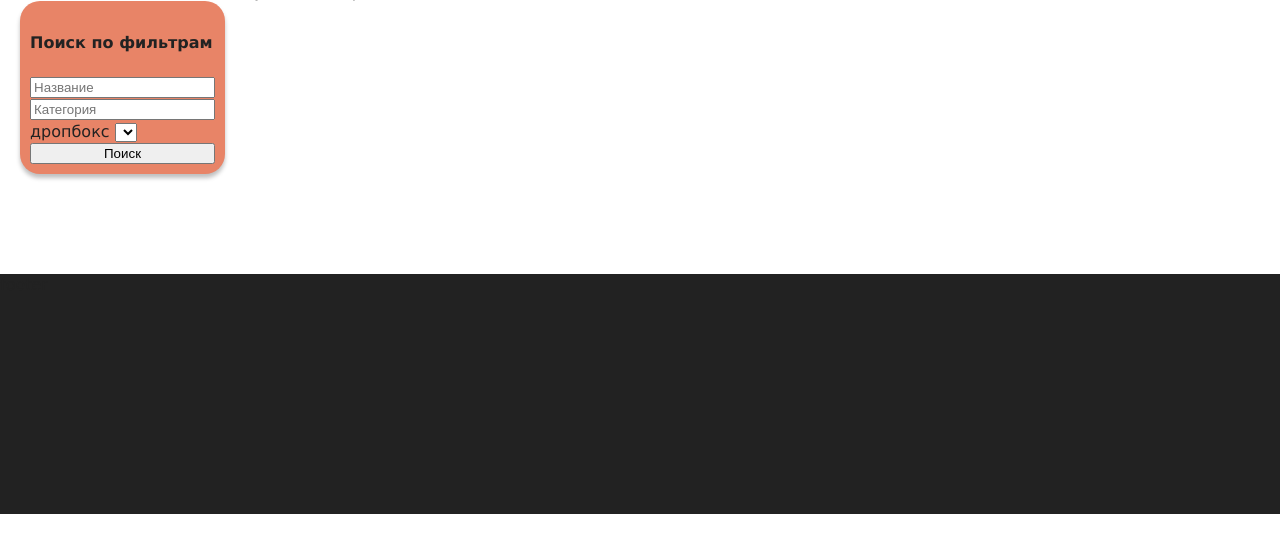
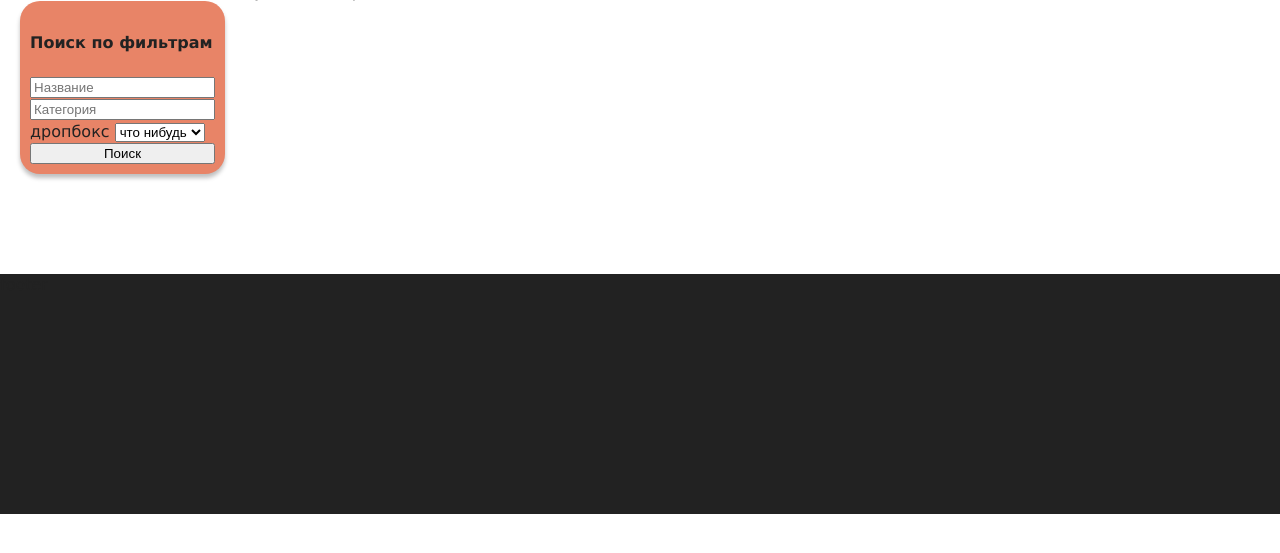
Before and after one commit to dudeFromTheInternet/charity-aggregator, a website built with webpack: page catalogue.html in a window 1280 px wide. Shown: the part 83-636 px from the top of the page. Built offline with nearby package versions, Linux system fonts and the light colour scheme.

Commit message:
another fix

```diff
--- a/catalogue.html
+++ b/catalogue.html
@@ -43,7 +43,9 @@
     <label>
       дропбокс
       <select class="dropdown">
-        <option></option>
+        <option>что нибудь</option>
+        <option>еще что-то</option>
+        <option>хз</option>
       </select>
     </label>
     <input type="submit" value="Поиск">
@@ -52,9 +54,9 @@
     тут список проектов
   </div>
 </div>
-
-</body>
 <footer>
   footer
 </footer>
+</body>
+
 </html>
```
Also changed, not shown: index.html (+4 -4 lines).
